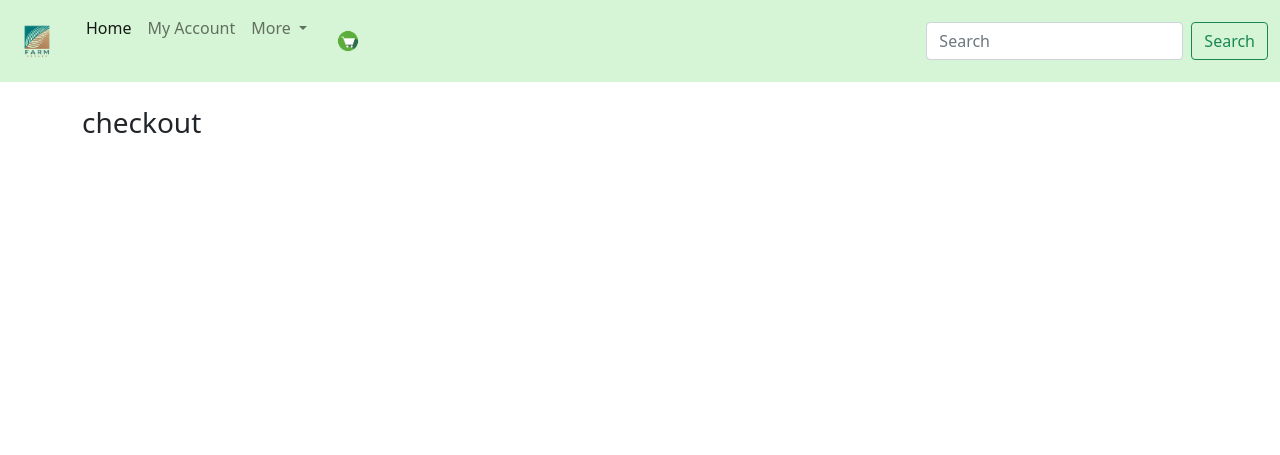
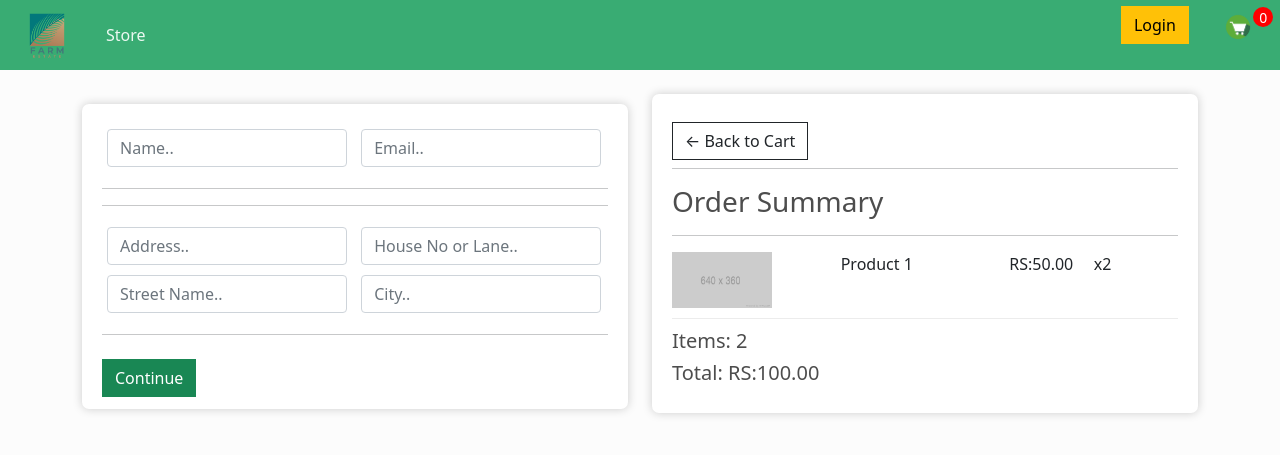
Before and after one commit to SupunGurusinghe/ITP_Group_Project, a Django app: page /raw_product/checkout/ in a window 1280 px wide. Shown: the top 455 px of the page. Run offline with Django 3.2, Linux system fonts and the light colour scheme.

Commit message:
created html ,css files and coded in the raw_product

```diff
--- a/CropManagement/settings.py
+++ b/CropManagement/settings.py
@@ -39,14 +39,12 @@ INSTALLED_APPS = [
     'django.contrib.messages',
     'django.contrib.staticfiles',
     'SoilManagement',
-    'debug_toolbar',
     'raw_product',
     'SupplierManagement',
 
 ]
 
 MIDDLEWARE = [
-    'debug_toolbar.middleware.DebugToolbarMiddleware',
     'django.middleware.security.SecurityMiddleware',
     'django.contrib.sessions.middleware.SessionMiddleware',
     'django.middleware.common.CommonMiddleware',
--- a/CropManagement/urls.py
+++ b/CropManagement/urls.py
@@ -24,4 +24,5 @@ urlpatterns = [
     path('SoilManagement/', include('SoilManagement.urls')),
     path('__debug__/', include(debug_toolbar.urls)),
     path('raw_product/', include('raw_product.urls')),
+
 ]
--- a/raw_product/static/css/main.css
+++ b/raw_product/static/css/main.css
@@ -0,0 +1,111 @@
+.nav-link:hover{
+    background-color:#476b6b;
+}
+body{
+	background-color: hsl(0, 0%, 99%);
+}
+
+h1,h2,h3,h4,h5,h6{
+	color:hsl(0, 0%, 30%);
+}
+
+.box-element{
+	box-shadow:hsl(0, 0%, 80%) 0 0 10px;
+	background-color: #fff;
+	border-radius: 7px;
+	padding:20px;
+
+}
+
+.thumbnail{
+	width: 100%;
+	height: 200px;
+	-webkit-box-shadow: -1px -3px 5px -2px rgba(214,214,214,1);
+    -moz-box-shadow: -1px -3px 5px -2px rgba(214,214,214,1);
+    box-shadow: -1px -3px 5px -2px rgba(214,214,214,1);
+}
+
+.product{
+	border-radius: 0 0 4px 4px;
+}
+
+.bg-dark{
+	background-color: #39ac73!important;
+	height:70px;
+}
+
+#cart-icon{
+	width:60px;
+	display: inline-block;
+	margin-left: 15px;
+	position:relative;
+	top:10px;
+}
+
+#cart-total{
+	display: block;
+	text-align: center;
+	color:#fff;
+	background-color: red;
+	width: 20px;
+	height: 20px;
+	border-radius: 50%;
+	font-size: 14px;
+	position:relative;
+	top:-40px;
+	left:90%;
+}
+
+.col-lg-4, .col-lg-6, .col-lg-8, .col-lg-12{
+	margin-top: 10px;
+}
+
+.btn{
+	border-radius: 0;
+	position:relative;
+	top:8px;
+}
+
+.row-image{
+	width: 100px;
+}
+
+.form-field{
+	width:250px;
+	display: inline-block;
+	padding: 5px;
+}
+
+.cart-row{
+	display: flex;
+    align-items: flex-stretch;
+    padding-bottom: 10px;
+    margin-bottom: 10px;
+    border-bottom: 1px solid #ececec;
+
+}
+
+.quantity{
+	display: inline-block;
+	font-weight: 700;
+	padding-right:10px;
+
+
+}
+
+.chg-quantity{
+	width: 12px;
+	cursor: pointer;
+	display: block;
+	margin-top: 5px;
+	transition:.1s;
+}
+
+.chg-quantity:hover{
+	opacity: .6;
+}
+
+
+.hidden{
+	display: none!important;
+}
--- a/raw_product/templates/checkout.html
+++ b/raw_product/templates/checkout.html
@@ -13,7 +13,62 @@
 
 
 {% block content %}
-     <h3>checkout</h3>
+<div class="row">
+<div class="col-lg-6">
+    <div class="box-element" id="form-wrapper">
+        <form id="form">
+            <div id="user-info">
+                <div class="form-field">
+							<input required class="form-control" type="text" name="name" placeholder="Name..">
+						</div>
+						<div class="form-field">
+							<input required class="form-control" type="email" name="email" placeholder="Email..">
+						</div>
+            </div>
+            <hr>
+            <div id="shipping-info">
+                <hr>
+                <div class="form-field">
+							<input class="form-control" type="text" name="address" placeholder="Address..">
+						</div>
+						<div class="form-field">
+							<input class="form-control" type="text" name="city" placeholder="House No or Lane..">
+						</div>
+						<div class="form-field">
+							<input class="form-control" type="text" name="state" placeholder="Street Name..">
+						</div>
+						<div class="form-field">
+							<input class="form-control" type="text" name="zipcode" placeholder="City..">
+						</div>
+
+                </div>
+                <hr>
+           <input id="form-button" class="btn btn-success btn-block" type="submit" value="Continue">
+        </form>
+    </div>
+    <br>
+    <div class="box-element hidden" id="payment-info">
+				<small>PayHere Options</small>
+    </div>
+</div>
+    <div class="col-lg">
+        <div class="box-element">
+            <a  class="btn btn-outline-dark" href="{% url 'cart' %}">&#x2190; Back to Cart</a>
+				<hr>
+				<h3>Order Summary</h3>
+				<hr>
+				<div class="cart-row">
+					<div style="flex:2"><img class="row-image" src="{% static 'images/productSpace.png' %}"></div>
+					<div style="flex:2"><p>Product 1</p></div>
+					<div style="flex:1"><p>RS:50.00</p></div>
+					<div style="flex:1"><p>x2</p></div>
+				</div>
+				<h5>Items:   2</h5>
+				<h5>Total:   RS:100.00</h5>
+        </div>
+
+    </div>
+</div>
 {% endblock content %}
 </body>
 </html>
--- a/raw_product/templates/main.html
+++ b/raw_product/templates/main.html
@@ -12,39 +12,28 @@
 </head>
 <body>
 
- <nav class="navbar navbar-expand-lg navbar-light" style="background-color:#d6f5d6;">
+ <nav class="navbar navbar-expand-lg navbar-dark bg-dark" >
   <div class="container-fluid">
-    <a class="navbar-brand" href="#"> <img src="{% static 'images/logo.png'%}" alt="" width="50" height="50"></a>
+    <a class="navbar-brand" href="{% url 'store' %}"> <img src="{% static 'images/logo.png'%}" alt="" width="70" height="70"></a>
     <button class="navbar-toggler" type="button" data-bs-toggle="collapse" data-bs-target="#navbarSupportedContent" aria-controls="navbarSupportedContent" aria-expanded="false" aria-label="Toggle navigation">
       <span class="navbar-toggler-icon"></span>
     </button>
     <div class="collapse navbar-collapse" id="navbarSupportedContent">
       <ul class="navbar-nav me-auto mb-2 mb-lg-0">
-        <li class="nav-item">
-          <a class="nav-link active" aria-current="page" href="#">Home</a>
+        <li class="nav-item" >
+          <a class="nav-link"  href="{% url 'store' %}" style="color:#ecf9f2;" >Store</a>
         </li>
-        <li class="nav-item">
-          <a class="nav-link" href="#">My Account</a>
-        </li>
-        <li class="nav-item dropdown">
-          <a class="nav-link dropdown-toggle" href="#" id="navbarDropdown" role="button" data-bs-toggle="dropdown" aria-expanded="false">
-            More
-          </a>
-          <ul class="dropdown-menu" aria-labelledby="navbarDropdown">
-            <li><a class="dropdown-item" href="#">Action</a></li>
-            <li><a class="dropdown-item" href="#">Another action</a></li>
-            <li><hr class="dropdown-divider"></li>
-            <li><a class="dropdown-item" href="#">Something else here</a></li>
-          </ul>
-        </li>
-        <li class="nav-item">
-          <a class="nav-link " href="#"><img src="{% static 'images/cart.png'%}" alt="" width="50px" height="50px"></a>
-        </li>
+
       </ul>
-      <form class="d-flex">
-        <input class="form-control me-2" type="search" placeholder="Search" aria-label="Search">
-        <button class="btn btn-outline-success" type="submit">Search</button>
-      </form>
+       <div class="form-inline my-2 my-lg-0">
+	     	<a href="#"class="btn btn-warning">Login</a>
+
+	     	<a href="{% url 'cart' %}">
+	    		<img  id="cart-icon" src="{% static 'images/cart.png' %}">
+	    	</a>
+	    	<p id="cart-total">0</p>
+
+	    </div>
     </div>
   </div>
 </nav>
--- a/raw_product/urls.py
+++ b/raw_product/urls.py
@@ -2,8 +2,8 @@ from django.urls import path
 from . import views
 
 urlpatterns = [
-	path('cart/', views.carts),
-	path('store/',views.store),
-	path('checkout/',views.checkout)
+	path('cart/', views.carts,name="cart"),
+	path('store/',views.store,name="store"),
+	path('checkout/',views.checkout,name="checkout")
 
 ]
```
Also changed, not shown: raw_product/templates/cart.html (+40 -2 lines), raw_product/templates/store.html (+34 -1 lines), SoilManagement/migrations/0001_initial.py (added), raw_product/static/images/arrow1.png (added), raw_product/static/images/arrow2.png (added), raw_product/static/images/productSpace.png (added).
